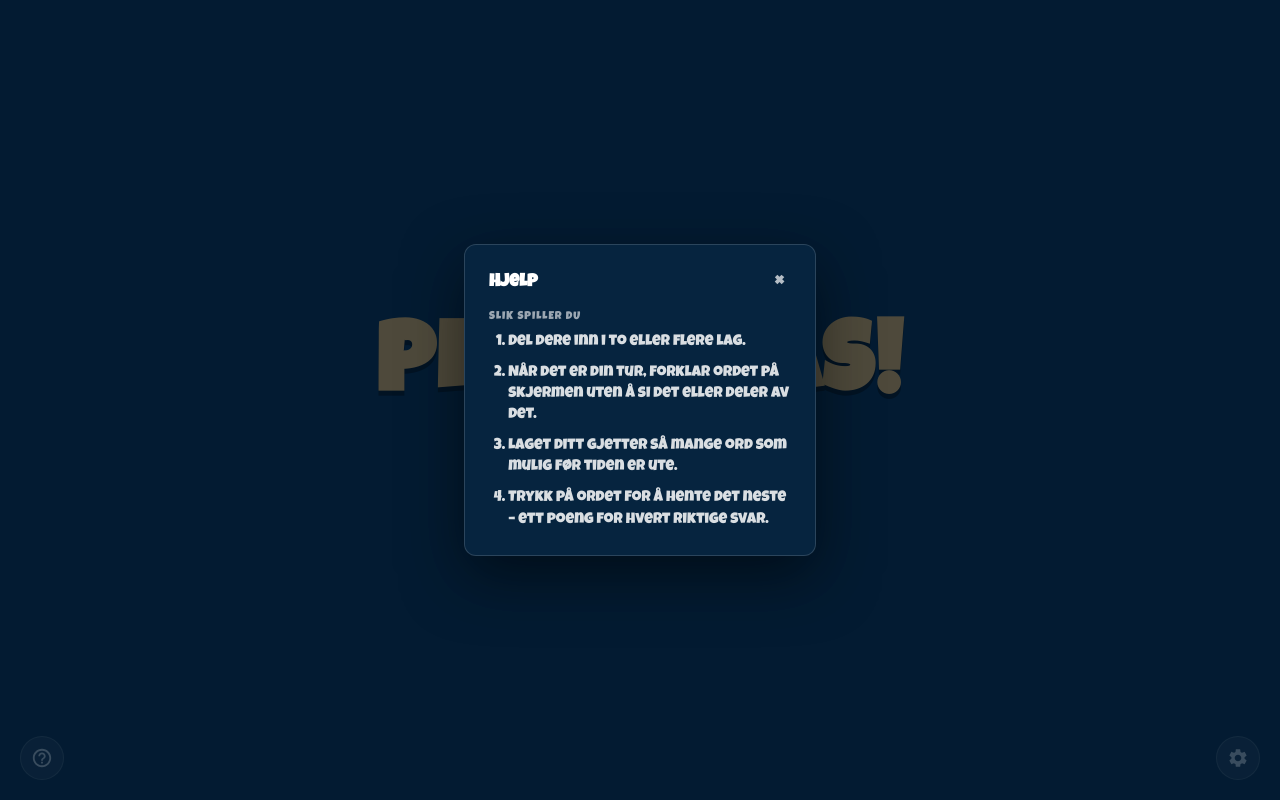
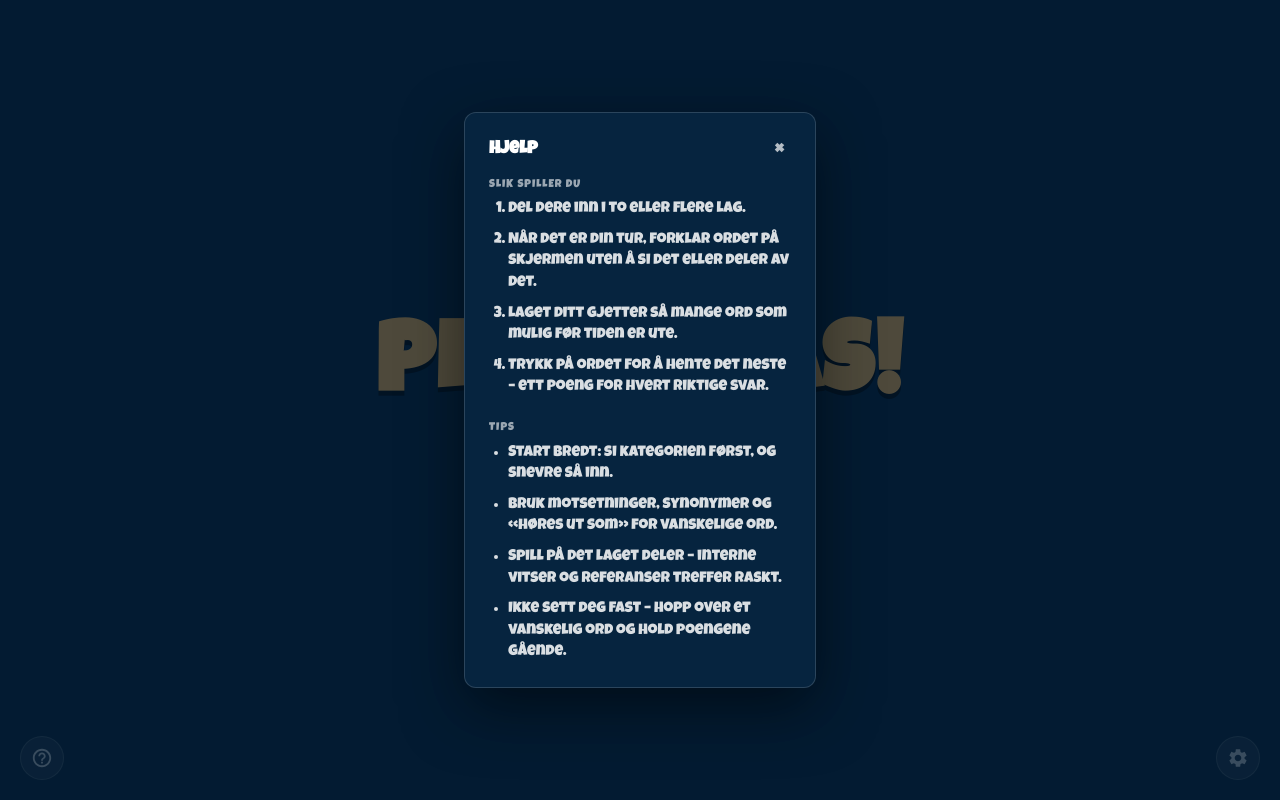
Before and after one commit to thaytharma/play-alias, a React (Vite) app: page / in a window 1280 px wide. Both pictures are taken after a click on the button 42 px from the left and 758 px from the top of the page. Built offline with nearby package versions, Linux system fonts and the light colour scheme.

Commit message:
feat: add a tips section to the help modal

```diff
--- a/src/components/RulesModal/RulesModal.module.scss
+++ b/src/components/RulesModal/RulesModal.module.scss
@@ -17,7 +17,8 @@
   @include typography.section-label;
 }
 
-.steps {
+.steps,
+.tips {
   margin: 0;
   padding-left: 1.2rem;
   display: flex;
--- a/src/components/RulesModal/RulesModal.tsx
+++ b/src/components/RulesModal/RulesModal.tsx
@@ -5,6 +5,7 @@ import Modal from '../Modal/Modal';
 import styles from './RulesModal.module.scss';
 
 const STEP_KEYS: TranslationKey[] = ['rulesStep1', 'rulesStep2', 'rulesStep3', 'rulesStep4'];
+const TIP_KEYS: TranslationKey[] = ['tip1', 'tip2', 'tip3', 'tip4'];
 
 const helpIcon = (
   <svg viewBox="0 0 24 24" width="22" height="22" fill="currentColor" aria-hidden="true">
@@ -27,6 +28,15 @@ const RulesModal: React.FC = () => {
           </ol>
         </section>
 
+        <section className={styles.section}>
+          <span className={styles.label}>{t('tips')}</span>
+          <ul className={styles.tips}>
+            {TIP_KEYS.map((key) => (
+              <li key={key}>{t(key)}</li>
+            ))}
+          </ul>
+        </section>
+
         <section className={`${styles.section} ${styles.shortcuts}`}>
           <span className={styles.label}>{t('keyboardShortcuts')}</span>
           <ul className={styles.shortcutList}>
--- a/src/i18n/locales/en.json
+++ b/src/i18n/locales/en.json
@@ -21,6 +21,11 @@
   "rulesStep2": "On your turn, describe the word on screen without saying it or any part of it.",
   "rulesStep3": "Your team guesses as many words as they can before the timer runs out.",
   "rulesStep4": "Tap the word to bring up the next one — score a point for each correct guess.",
+  "tips": "Tips",
+  "tip1": "Start broad: say the category first, then narrow in.",
+  "tip2": "Use opposites, synonyms and 'sounds like' for tricky words.",
+  "tip3": "Lean on what your team shares — references and inside jokes land fast.",
+  "tip4": "Don't get stuck — skip a hard word and keep the points flowing.",
   "keyboardShortcuts": "Keyboard shortcuts",
   "shortcutSpace": "Start / next word",
   "shortcutEsc": "Stop / close"
--- a/src/i18n/locales/fr.json
+++ b/src/i18n/locales/fr.json
@@ -21,6 +21,11 @@
   "rulesStep2": "À votre tour, faites deviner le mot affiché sans le dire ni en dire une partie.",
   "rulesStep3": "Votre équipe devine le plus de mots possible avant la fin du minuteur.",
   "rulesStep4": "Touchez le mot pour passer au suivant — un point par bonne réponse.",
+  "tips": "Astuces",
+  "tip1": "Commencez large : donnez d'abord la catégorie, puis précisez.",
+  "tip2": "Utilisez contraires, synonymes et « ça ressemble à » pour les mots difficiles.",
+  "tip3": "Appuyez-vous sur vos références communes — les blagues internes font mouche.",
+  "tip4": "Ne bloquez pas : passez un mot difficile et enchaînez les points.",
   "keyboardShortcuts": "Raccourcis clavier",
   "shortcutSpace": "Démarrer / mot suivant",
   "shortcutEsc": "Arrêter / fermer"
--- a/src/i18n/locales/no.json
+++ b/src/i18n/locales/no.json
@@ -21,6 +21,11 @@
   "rulesStep2": "Når det er din tur, forklar ordet på skjermen uten å si det eller deler av det.",
   "rulesStep3": "Laget ditt gjetter så mange ord som mulig før tiden er ute.",
   "rulesStep4": "Trykk på ordet for å hente det neste – ett poeng for hvert riktige svar.",
+  "tips": "Tips",
+  "tip1": "Start bredt: si kategorien først, og snevre så inn.",
+  "tip2": "Bruk motsetninger, synonymer og «høres ut som» for vanskelige ord.",
+  "tip3": "Spill på det laget deler – interne vitser og referanser treffer raskt.",
+  "tip4": "Ikke sett deg fast – hopp over et vanskelig ord og hold poengene gående.",
   "keyboardShortcuts": "Hurtigtaster",
   "shortcutSpace": "Start / neste ord",
   "shortcutEsc": "Stopp / lukk"
```
Also changed, not shown: 1 other file (tests, documents, lock files or other folders).
